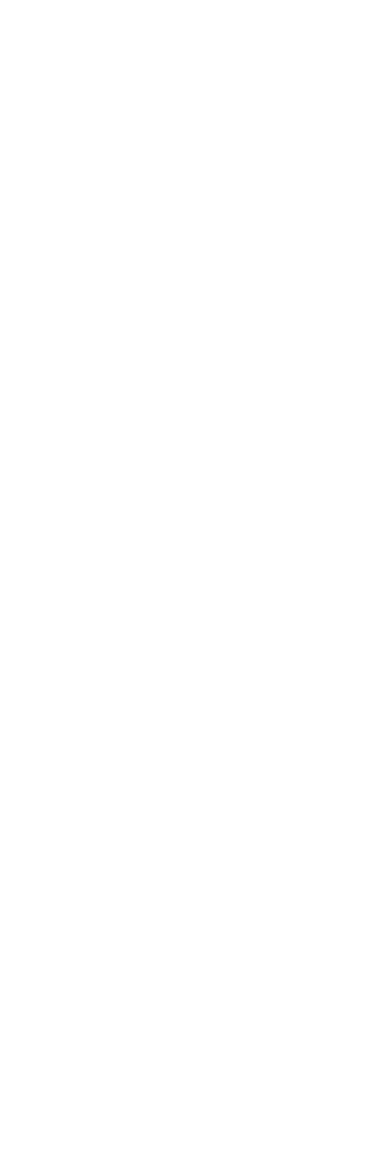
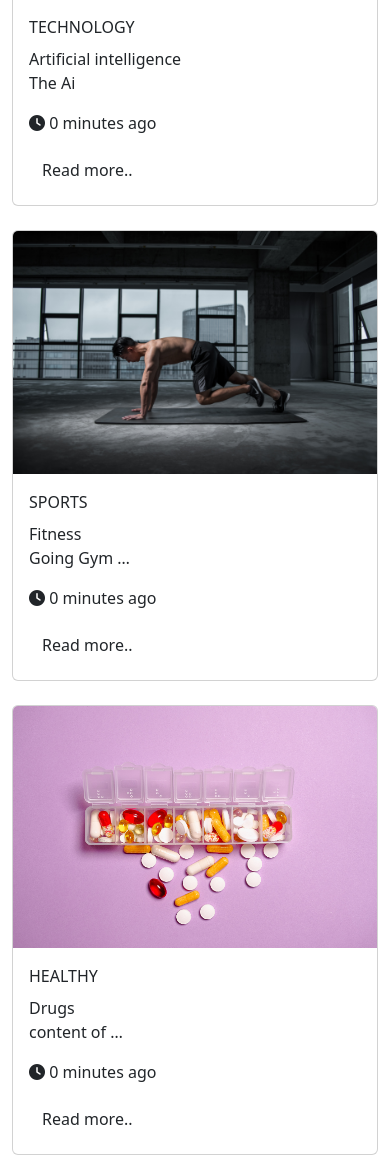
Before and after one commit to XudayfiIbra/fitness_website_django, a Django app: page / in a window 390 px wide. Before the commit the part shown is empty. Shown: the part 430-1585 px from the top of the page. Before the commit the page ends 56 px from the top, so only its background shows below. Run offline with Django 4.2, Linux system fonts and the light colour scheme; data comes from the database, SQL or seed files in the repository; both versions use the stored data as it was after the commit; some libraries are stand-ins or nearby versions.

Commit message:
working with featured post and styling them

```diff
--- a/blog/models.py
+++ b/blog/models.py
@@ -22,6 +22,6 @@
     published = models.BooleanField(default=False)
     tags = models.CharField(max_length=30)
     created_by = models.IntegerField()
-
+    created_date = models.DateTimeField(auto_now_add=True)
     # def __str__ (self):
     #     return self.title
--- a/blog/templates/blog/base.html
+++ b/blog/templates/blog/base.html
@@ -5,6 +5,8 @@
     <meta charset="UTF-8">
     <meta name="viewport" content="width=device-width, initial-scale=1.0">
     <link rel="stylesheet" href="{% static 'css/bootstrap.min.css' %}">
+    <!--font awesome link-->
+    <link rel="stylesheet" href="https://cdnjs.cloudflare.com/ajax/libs/font-awesome/6.4.0/css/all.min.css" integrity="sha512-iecdLmaskl7CVkqkXNQ/ZH/XLlvWZOJyj7Yy7tcenmpD1ypASozpmT/E0iPtmFIB46ZmdtAc9eNBvH0H/ZpiBw==" crossorigin="anonymous" referrerpolicy="no-referrer" />
     <title>xudayfi</title>
 </head>
 <body>
--- /dev/null
+++ b/blog/templates/blog/featuredPosts.html
@@ -0,0 +1,25 @@
+<div class="container">
+    <h4 class="text-muted mt-5">Featured Posts</h4>
+</div>
+<hr>
+<div class="container">
+    <div class="row gy-4">
+        {% for post in featuredPosts %}
+
+            <div class="col-lg-4 col-md-6 col-sm-6 col-12">
+                <div class="card">
+                    <img src="{{post.image}}" class="card-img-top">
+                    <div class="card-body">
+                        <span class="tag">{{post.category|upper}}</span>
+                        <h5 class="card-title"></h5>
+                        <a href="" class="text-decoration-none link-dark">{{post.title}}</a>
+                        <p class="card-text">{{post.content|truncatewords:2}}</p>
+                        <p> <i class="fa fa-clock"></i> {{post.created_date|timesince}} ago</p>
+                        <a href="" class="btn btn-btn-outline-dark">Read more..</a>
+                    </div>
+                </div>
+            </div>
+
+        {% endfor %}
+    </div>
+</div>
--- a/blog/templates/blog/index.html
+++ b/blog/templates/blog/index.html
@@ -1,7 +1,9 @@
 {% extends 'blog/base.html' %}
 {% block content %}
 
-
-
-
+<div class="container">
+<div class="row gy-4">
+    {% include './featuredPosts.html' with featuredPosts=featuredPosts %}
+</div>
+</div>
 {% endblock content %}
--- a/blog/templates/blog/navbar.html
+++ b/blog/templates/blog/navbar.html
@@ -16,7 +16,7 @@
     </button>
 
     <div class="collapse navbar-collapse" id="navbarSupportedContent">
-        <ul class="navbar-nav mr-auto mb-2 mb-lg-0">
+        <ul class="navbar-nav mr-auto mb-lg-0 ">
             <!--Home-->
             <li class="nav-item">
                 <a href="" class="nav-link active">Home</a>
--- a/blog/views.py
+++ b/blog/views.py
@@ -1,8 +1,12 @@
 from django.shortcuts import render
-from . models import Category
+from . models import Category, Post
 # Home page
 def homePage(request):
-    return render(request, 'blog/index.html')
+    featuredPosts = Post.objects.order_by('-id')[:3]
+    context = {
+        'featuredPosts': featuredPosts
+    }
+    return render(request, 'blog/index.html', context)
 
 
 # Category view
```
Also changed, not shown: blog/migrations/0004_post_created_date.py (added), db.sqlite3, static/images/post1.jpg (added), static/images/post2_Sys6p3B.jpg (added), 1 other file.
